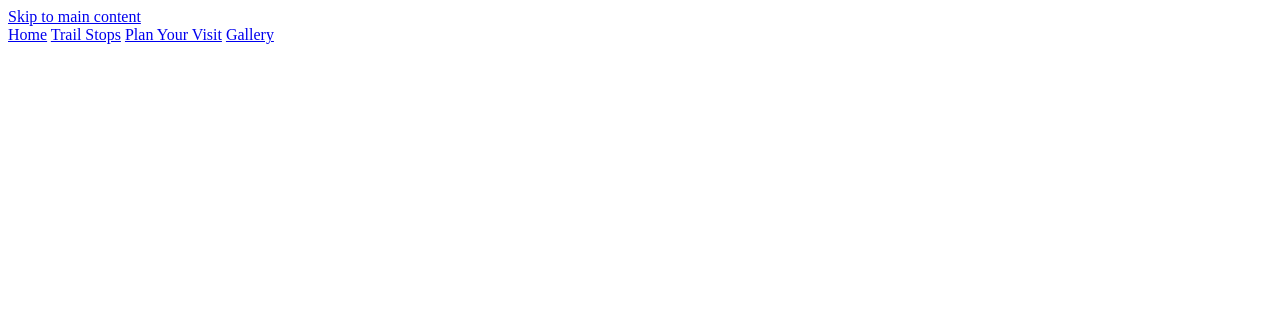
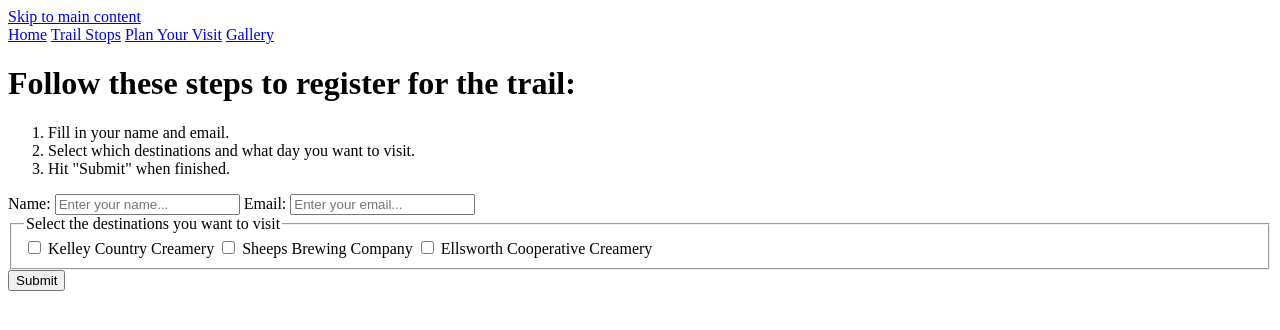
Before and after one commit to jgsielaff/Checkpoint2-Repository, a plain HTML site: page plan-your-visit.html in a window 1280 px wide. Drawn offline with Linux system fonts and the light colour scheme.

Commit message:
Add content to plan-your-visit

```diff
--- a/plan-your-visit.html
+++ b/plan-your-visit.html
@@ -17,6 +17,35 @@
 		</header>
 
 		<main>
+			<h1>Follow these steps to register for the trail:</h1>
+			<ol>
+				<li>Fill in your name and email.</li>
+				<li>Select which destinations and what day you want to visit.</li>
+				<li>Hit "Submit" when finished.</li>
+			</ol>
+
+			<form action="https://github.com/jgsielaff/Checkpoint2-Repository" method="GET">
+				<label for="name">Name:</label>
+				<input type="text" name="name" id="name" placeholder="Enter your name..." required>
+
+				<label for="email">Email:</label>
+				<input type="email" name="email" id="email" placeholder="Enter your email..." required>
+
+				<fieldset>
+					<legend>Select the destinations you want to visit</legend>
+						<input type="checkbox" name="kelley" id="kelley">
+						<label for="kelley">Kelley Country Creamery</label>
+
+						<input type="checkbox" name="sheeps" id="sheeps">
+						<label for="sheeps">Sheeps Brewing Company</label>
+
+						<input type="checkbox" name="ellsworth" id="ellsworth">
+						<label for="ellsworth">Ellsworth Cooperative Creamery</label>
+				</fieldset>
+
+				<button type="submit">Submit</button>
+			</form>
+
 
 		</main>
 
```
Also changed, not shown: index.html (+7 -5 lines), images/artisan-cheese-wheel.png (added), images/beer-tasting-flight.png (added), images/brewery-taproom.png (added), images/fried-cheese-curds.png (added).
